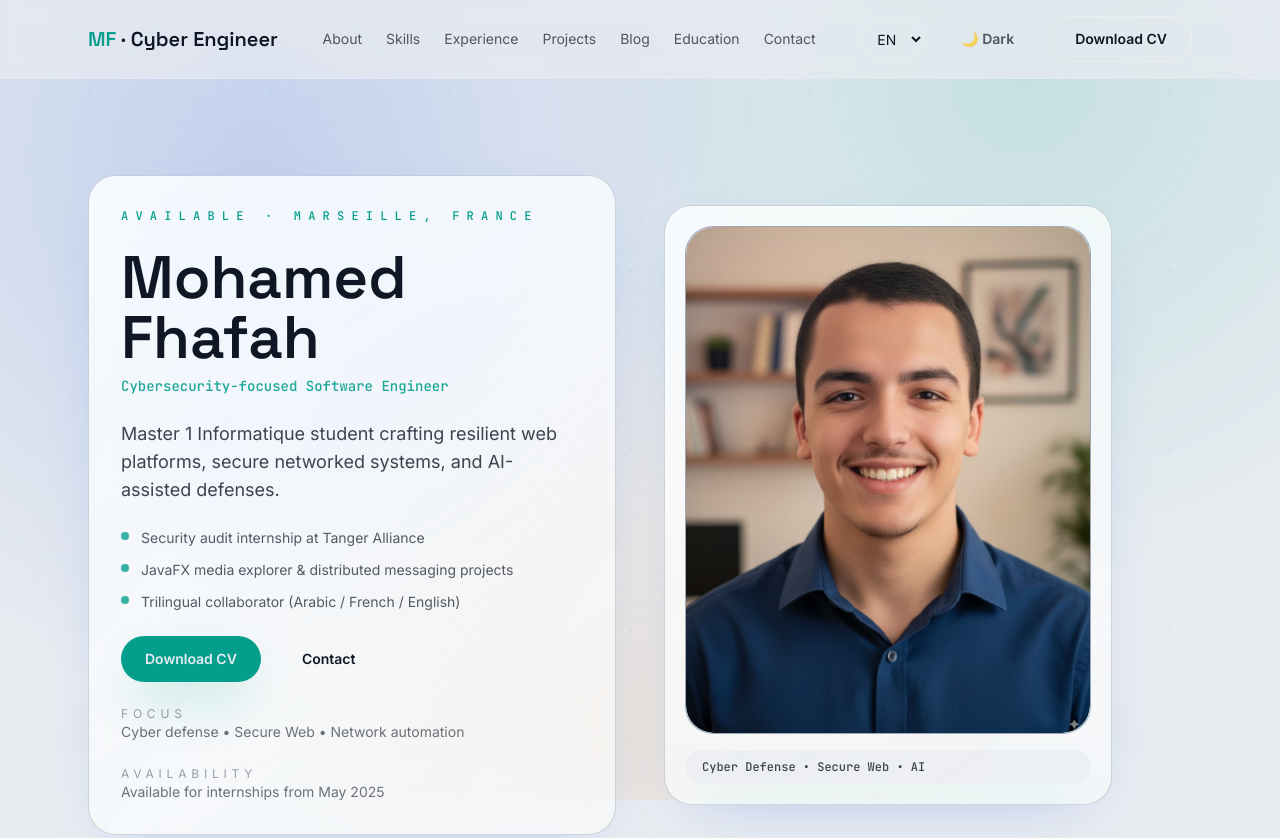
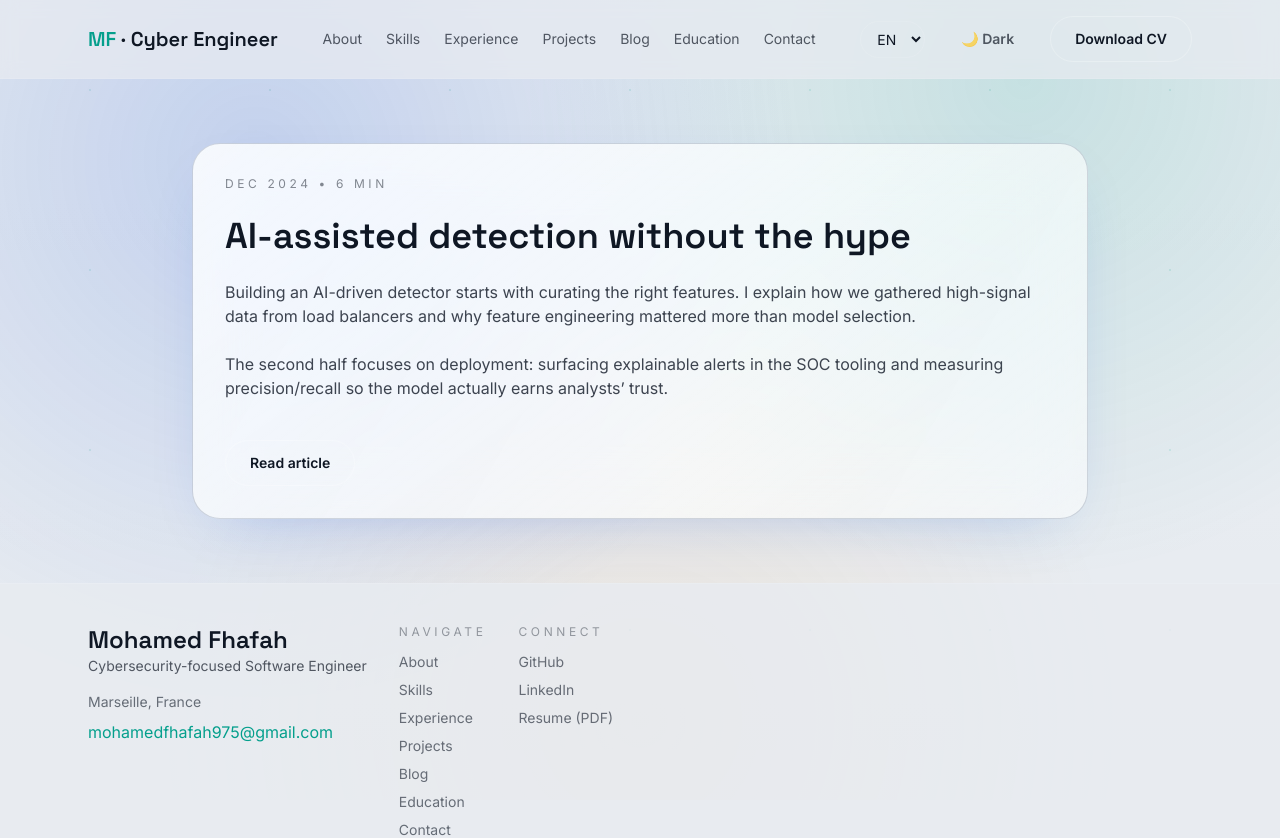
Before and after one commit to mohamed2003fh/personal-website, a React (Vite) app: page /blog/ai_security in a window 1280 px wide. Shown: the top 838 px of the page. Built offline with nearby package versions, Linux system fonts and the light colour scheme.

Commit message:
feat: add standalone blog article pages

```diff
--- a/src/App.tsx
+++ b/src/App.tsx
@@ -1,16 +1,10 @@
-import { HeroSection } from "./sections/Hero"
-import { AboutSection } from "./sections/About"
-import { ExperienceSection } from "./sections/Experience"
-import { ProjectsSection } from "./sections/Projects"
-import { ContactSection } from "./sections/Contact"
-import { SkillsSection } from "./sections/Skills"
-import { EducationSection } from "./sections/Education"
-import { BlogSection } from "./sections/Blog"
-import { BlogArticlesSection } from "./sections/BlogArticles"
 import { Navbar } from "./components/layout/Navbar"
 import { Footer } from "./components/layout/Footer"
 import { Meta } from "./components/seo/Meta"
 import { Analytics } from "./components/analytics/Analytics"
+import { Routes, Route, Navigate } from "react-router-dom"
+import { HomePage } from "./pages/HomePage"
+import { BlogArticlePage } from "./pages/BlogArticlePage"
 
 function App() {
   return (
@@ -26,17 +20,11 @@ function App() {
           Skip to content
         </a>
         <Navbar />
-        <HeroSection />
-        <main id="main">
-          <AboutSection />
-          <SkillsSection />
-          <ExperienceSection />
-          <ProjectsSection />
-          <BlogSection />
-          <BlogArticlesSection />
-          <EducationSection />
-          <ContactSection />
-        </main>
+        <Routes>
+          <Route path="/" element={<HomePage />} />
+          <Route path="/blog/:id" element={<BlogArticlePage />} />
+          <Route path="*" element={<Navigate to="/" replace />} />
+        </Routes>
         <Footer />
       </div>
     </div>
--- /dev/null
+++ b/src/pages/BlogArticlePage.tsx
@@ -0,0 +1,38 @@
+import { useMemo } from "react"
+import { useParams, Navigate } from "react-router-dom"
+import { blogPosts } from "../data/blog"
+import { useI18n } from "../i18n/I18nProvider"
+import { Button } from "../components/ui/Button"
+
+export function BlogArticlePage() {
+  const { id } = useParams<{ id: string }>()
+  const { t } = useI18n()
+  const entry = useMemo(() => blogPosts.find((post) => post.id === id), [id])
+  const blogEntries = t.blog.entries as Record<string, { title: string; content: string[] }>
+  const copy = id ? blogEntries?.[id] : undefined
+
+  if (!entry || !copy) {
+    return <Navigate to="/" replace />
+  }
+
+  return (
+    <article className="px-6 py-16">
+      <div className="glass-panel mx-auto max-w-4xl space-y-6 p-8 text-start">
+        <p className="text-xs uppercase tracking-[0.3em] text-warm/50">
+          {entry.date} • {entry.readingTime}
+        </p>
+        <h1 className="text-4xl font-heading text-warm">{copy.title}</h1>
+        {copy.content?.map((paragraph: string) => (
+          <p key={paragraph} className="text-base text-warm/80">
+            {paragraph}
+          </p>
+        ))}
+        <div className="pt-4">
+          <Button as="a" href="/#blog" variant="secondary">
+            {t.blog.cta}
+          </Button>
+        </div>
+      </div>
+    </article>
+  )
+}
--- /dev/null
+++ b/src/pages/HomePage.tsx
@@ -0,0 +1,27 @@
+import { HeroSection } from "../sections/Hero"
+import { AboutSection } from "../sections/About"
+import { SkillsSection } from "../sections/Skills"
+import { ExperienceSection } from "../sections/Experience"
+import { ProjectsSection } from "../sections/Projects"
+import { BlogSection } from "../sections/Blog"
+import { BlogArticlesSection } from "../sections/BlogArticles"
+import { EducationSection } from "../sections/Education"
+import { ContactSection } from "../sections/Contact"
+
+export function HomePage() {
+  return (
+    <>
+      <HeroSection />
+      <main id="main">
+        <AboutSection />
+        <SkillsSection />
+        <ExperienceSection />
+        <ProjectsSection />
+        <BlogSection />
+        <BlogArticlesSection />
+        <EducationSection />
+        <ContactSection />
+      </main>
+    </>
+  )
+}
--- a/src/sections/Blog.tsx
+++ b/src/sections/Blog.tsx
@@ -26,7 +26,7 @@ export function BlogSection() {
             <h3 className="text-2xl font-heading text-warm">{copy.title}</h3>
             <p className="text-sm text-warm/70">{copy.excerpt}</p>
             <div className="mt-auto">
-              <Button as="a" href={`#blog-${post.id}`} variant="secondary">
+              <Button as="a" href={`/blog/${post.id}`} variant="secondary">
                 {t.blog.cta}
               </Button>
             </div>
```
